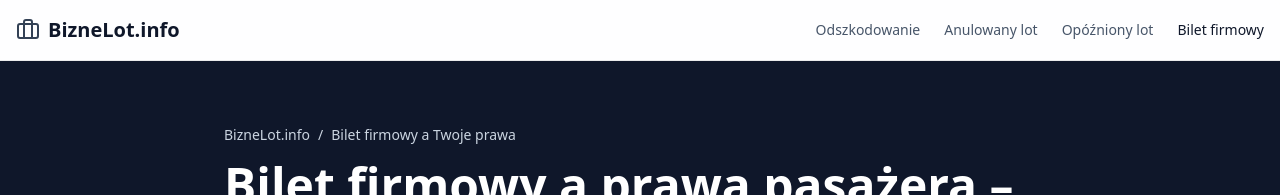
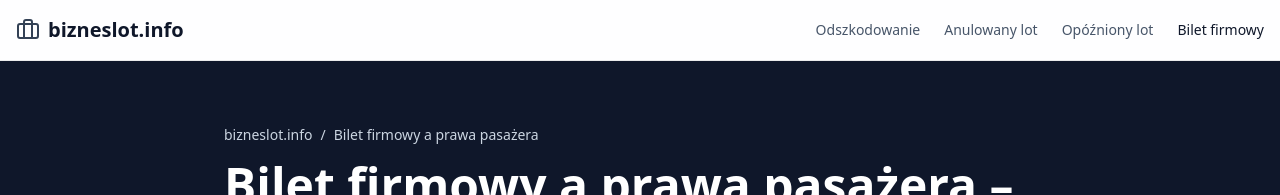
Before and after one commit to totawierzba-star/sg-6609a54d-9b8a-4031-afea-a06b0b5e1095-1773721747, a Next.js app: page /bilet-firmowy-prawa in a window 1280 px wide. Shown: the top 195 px of the page. Built offline with nearby package versions, Linux system fonts and the light colour scheme.

Commit message:
feat(seo): Add sitemap.xml and robots.txt

```diff
--- /dev/null
+++ b/public/googleaae0bdf5d630737e.html
@@ -0,0 +1 @@
+google-site-verification: googleaae0bdf5d630737e.html
--- a/src/pages/anulowany-lot-delegacja.tsx
+++ b/src/pages/anulowany-lot-delegacja.tsx
@@ -20,7 +20,7 @@ export default function AnulowanyLotDelegacja() {
             <div className="flex items-center justify-between">
               <Link href="/" className="flex items-center gap-2">
                 <Briefcase className="h-6 w-6 text-slate-700" />
-                <span className="text-xl font-bold text-slate-900">BizneLot.info</span>
+                <span className="text-xl font-bold text-slate-900">bizneslot.info</span>
               </Link>
               <nav className="hidden md:flex gap-6">
                 <Link href="/odszkodowanie-lot-sluzbowy" className="text-sm text-slate-600 hover:text-slate-900 transition-colors">
@@ -44,7 +44,7 @@ export default function AnulowanyLotDelegacja() {
         <section className="py-16 px-4 bg-slate-900 text-white">
           <div className="container mx-auto max-w-4xl">
             <div className="flex items-center gap-2 text-slate-300 text-sm mb-4">
-              <Link href="/" className="hover:text-white transition-colors">BizneLot.info</Link>
+              <Link href="/" className="hover:text-white transition-colors">bizneslot.info</Link>
               <span>/</span>
               <span>Anulowany lot w delegacji</span>
             </div>
@@ -565,7 +565,7 @@ export default function AnulowanyLotDelegacja() {
               <div>
                 <Link href="/" className="flex items-center gap-2 mb-4">
                   <Briefcase className="h-5 w-5 text-slate-700" />
-                  <span className="font-bold text-slate-900">BizneLot.info</span>
+                  <span className="font-bold text-slate-900">bizneslot.info</span>
                 </Link>
                 <p className="text-sm text-slate-600">
                   Portal edukacyjny o prawach pasażerów w podróżach służbowych.
@@ -623,7 +623,7 @@ export default function AnulowanyLotDelegacja() {
             </div>
 
             <div className="border-t mt-8 pt-8 text-center text-sm text-slate-600">
-              <p>© 2026 BizneLot.info. Portal edukacyjny o prawach pasażerów w podróżach służbowych.</p>
+              <p>© 2026 bizneslot.info. Portal edukacyjny o prawach pasażerów w podróżach służbowych.</p>
             </div>
           </div>
         </footer>
--- a/src/pages/bilet-firmowy-prawa.tsx
+++ b/src/pages/bilet-firmowy-prawa.tsx
@@ -9,8 +9,8 @@ export default function BiletFirmowyPrawa() {
   return (
     <>
       <SEO
-        title="Bilet firmowy a prawa pasażera – Kto ma prawo do odszkodowania?"
-        description="Czy bilet firmowy zmienia prawa pasażera? Kto dostaje odszkodowanie, gdy lot opłaca pracodawca? Kompleksowe wyjaśnienie zagadnień prawnych dotyczących podróży służbowych."
+        title="Bilet firmowy a prawa pasażera – Kompletny przewodnik"
+        description="Czy bilet opłacony przez firmę zmienia Twoje prawa jako pasażera? Kompleksowy przewodnik o prawach pracowników w podróżach służbowych."
       />
 
       <div className="min-h-screen bg-gradient-to-b from-slate-50 to-white">
@@ -20,7 +20,7 @@ export default function BiletFirmowyPrawa() {
             <div className="flex items-center justify-between">
               <Link href="/" className="flex items-center gap-2">
                 <Briefcase className="h-6 w-6 text-slate-700" />
-                <span className="text-xl font-bold text-slate-900">BizneLot.info</span>
+                <span className="text-xl font-bold text-slate-900">bizneslot.info</span>
               </Link>
               <nav className="hidden md:flex gap-6">
                 <Link href="/odszkodowanie-lot-sluzbowy" className="text-sm text-slate-600 hover:text-slate-900 transition-colors">
@@ -44,9 +44,9 @@ export default function BiletFirmowyPrawa() {
         <section className="py-16 px-4 bg-slate-900 text-white">
           <div className="container mx-auto max-w-4xl">
             <div className="flex items-center gap-2 text-slate-300 text-sm mb-4">
-              <Link href="/" className="hover:text-white transition-colors">BizneLot.info</Link>
+              <Link href="/" className="hover:text-white transition-colors">bizneslot.info</Link>
               <span>/</span>
-              <span>Bilet firmowy a Twoje prawa</span>
+              <span>Bilet firmowy a prawa pasażera</span>
             </div>
             <h1 className="text-4xl md:text-5xl font-bold mb-6 leading-tight">
               Bilet firmowy a prawa pasażera – Co się zmienia?
@@ -558,7 +558,7 @@ export default function BiletFirmowyPrawa() {
               <div>
                 <Link href="/" className="flex items-center gap-2 mb-4">
                   <Briefcase className="h-5 w-5 text-slate-700" />
-                  <span className="font-bold text-slate-900">BizneLot.info</span>
+                  <span className="font-bold text-slate-900">bizneslot.info</span>
                 </Link>
                 <p className="text-sm text-slate-600">
                   Portal edukacyjny o prawach pasażerów w podróżach służbowych.
@@ -616,7 +616,7 @@ export default function BiletFirmowyPrawa() {
             </div>
 
             <div className="border-t mt-8 pt-8 text-center text-sm text-slate-600">
-              <p>© 2026 BizneLot.info. Portal edukacyjny o prawach pasażerów w podróżach służbowych.</p>
+              <p>© 2026 bizneslot.info. Portal edukacyjny o prawach pasażerów w podróżach służbowych.</p>
             </div>
           </div>
         </footer>
--- a/src/pages/index.tsx
+++ b/src/pages/index.tsx
@@ -8,7 +8,7 @@ export default function Home() {
   return (
     <>
       <SEO
-        title="BizneLot.info – Prawa pasażerów w podróżach służbowych"
+        title="bizneslot.info – Prawa pasażerów w podróżach służbowych"
         description="Kompleksowy portal edukacyjny o prawach pracowników w delegacjach lotniczych. Dowiedz się, co Ci przysługuje, gdy lot służbowy zostanie opóźniony lub anulowany."
       />
 
@@ -19,7 +19,7 @@ export default function Home() {
             <div className="flex items-center justify-between">
               <div className="flex items-center gap-2">
                 <Briefcase className="h-6 w-6 text-slate-700" />
-                <span className="text-xl font-bold text-slate-900">BizneLot.info</span>
+                <span className="text-xl font-bold text-slate-900">bizneslot.info</span>
               </div>
               <nav className="hidden md:flex gap-6">
                 <Link href="/odszkodowanie-lot-sluzbowy" className="text-sm text-slate-600 hover:text-slate-900 transition-colors">
@@ -236,7 +236,7 @@ export default function Home() {
               <div>
                 <div className="flex items-center gap-2 mb-4">
                   <Briefcase className="h-5 w-5 text-slate-700" />
-                  <span className="font-bold text-slate-900">BizneLot.info</span>
+                  <span className="font-bold text-slate-900">bizneslot.info</span>
                 </div>
                 <p className="text-sm text-slate-600">
                   Portal edukacyjny o prawach pasażerów w podróżach służbowych.
@@ -294,7 +294,7 @@ export default function Home() {
             </div>
 
             <div className="border-t mt-8 pt-8 text-center text-sm text-slate-600">
-              <p>© 2026 BizneLot.info. Portal edukacyjny o prawach pasażerów w podróżach służbowych.</p>
+              <p>© 2026 bizneslot.info. Portal edukacyjny o prawach pasażerów w podróżach służbowych.</p>
             </div>
           </div>
         </footer>
--- a/src/pages/odszkodowanie-lot-sluzbowy.tsx
+++ b/src/pages/odszkodowanie-lot-sluzbowy.tsx
@@ -20,7 +20,7 @@ export default function OdskodowanieLotSluzbowy() {
             <div className="flex items-center justify-between">
               <Link href="/" className="flex items-center gap-2">
                 <Briefcase className="h-6 w-6 text-slate-700" />
-                <span className="text-xl font-bold text-slate-900">BizneLot.info</span>
+                <span className="text-xl font-bold text-slate-900">bizneslot.info</span>
               </Link>
               <nav className="hidden md:flex gap-6">
                 <Link href="/odszkodowanie-lot-sluzbowy" className="text-sm text-slate-900 font-medium">
@@ -44,7 +44,7 @@ export default function OdskodowanieLotSluzbowy() {
         <section className="py-16 px-4 bg-slate-900 text-white">
           <div className="container mx-auto max-w-4xl">
             <div className="flex items-center gap-2 text-slate-300 text-sm mb-4">
-              <Link href="/" className="hover:text-white transition-colors">BizneLot.info</Link>
+              <Link href="/" className="hover:text-white transition-colors">bizneslot.info</Link>
               <span>/</span>
               <span>Odszkodowanie za lot służbowy</span>
             </div>
@@ -518,7 +518,7 @@ export default function OdskodowanieLotSluzbowy() {
               <div>
                 <Link href="/" className="flex items-center gap-2 mb-4">
                   <Briefcase className="h-5 w-5 text-slate-700" />
-                  <span className="font-bold text-slate-900">BizneLot.info</span>
+                  <span className="font-bold text-slate-900">bizneslot.info</span>
                 </Link>
                 <p className="text-sm text-slate-600">
                   Portal edukacyjny o prawach pasażerów w podróżach służbowych.
@@ -576,7 +576,7 @@ export default function OdskodowanieLotSluzbowy() {
             </div>
 
             <div className="border-t mt-8 pt-8 text-center text-sm text-slate-600">
-              <p>© 2026 BizneLot.info. Portal edukacyjny o prawach pasażerów w podróżach służbowych.</p>
+              <p>© 2026 bizneslot.info. Portal edukacyjny o prawach pasażerów w podróżach służbowych.</p>
             </div>
           </div>
         </footer>
--- a/src/pages/opozniony-lot-delegacja.tsx
+++ b/src/pages/opozniony-lot-delegacja.tsx
@@ -20,7 +20,7 @@ export default function OpoznionyLotDelegacja() {
             <div className="flex items-center justify-between">
               <Link href="/" className="flex items-center gap-2">
                 <Briefcase className="h-6 w-6 text-slate-700" />
-                <span className="text-xl font-bold text-slate-900">BizneLot.info</span>
+                <span className="text-xl font-bold text-slate-900">bizneslot.info</span>
               </Link>
               <nav className="hidden md:flex gap-6">
                 <Link href="/odszkodowanie-lot-sluzbowy" className="text-sm text-slate-600 hover:text-slate-900 transition-colors">
@@ -44,7 +44,7 @@ export default function OpoznionyLotDelegacja() {
         <section className="py-16 px-4 bg-slate-900 text-white">
           <div className="container mx-auto max-w-4xl">
             <div className="flex items-center gap-2 text-slate-300 text-sm mb-4">
-              <Link href="/" className="hover:text-white transition-colors">BizneLot.info</Link>
+              <Link href="/" className="hover:text-white transition-colors">bizneslot.info</Link>
               <span>/</span>
               <span>Opóźniony lot w delegacji</span>
             </div>
@@ -608,7 +608,7 @@ export default function OpoznionyLotDelegacja() {
               <div>
                 <Link href="/" className="flex items-center gap-2 mb-4">
                   <Briefcase className="h-5 w-5 text-slate-700" />
-                  <span className="font-bold text-slate-900">BizneLot.info</span>
+                  <span className="font-bold text-slate-900">bizneslot.info</span>
                 </Link>
                 <p className="text-sm text-slate-600">
                   Portal edukacyjny o prawach pasażerów w podróżach służbowych.
@@ -666,7 +666,7 @@ export default function OpoznionyLotDelegacja() {
             </div>
 
             <div className="border-t mt-8 pt-8 text-center text-sm text-slate-600">
-              <p>© 2026 BizneLot.info. Portal edukacyjny o prawach pasażerów w podróżach służbowych.</p>
+              <p>© 2026 bizneslot.info. Portal edukacyjny o prawach pasażerów w podróżach służbowych.</p>
             </div>
           </div>
         </footer>
--- a/src/pages/pracodawca-a-odszkodowanie.tsx
+++ b/src/pages/pracodawca-a-odszkodowanie.tsx
@@ -5,12 +5,12 @@ import { Button } from "@/components/ui/button";
 import { Card, CardContent, CardDescription, CardHeader, CardTitle } from "@/components/ui/card";
 import { Alert, AlertDescription, AlertTitle } from "@/components/ui/alert";
 
-export default function PracodawcaOdszkodowanie() {
+export default function PracodawcaAOdszkodowanie() {
   return (
     <>
       <SEO
-        title="Pracodawca a odszkodowanie lotnicze – Czy musisz oddać pieniądze firmie?"
-        description="Czy pracodawca może żądać zwrotu odszkodowania za lot służbowy? Co mówi prawo pracy i europejskie? Kompleksowy przewodnik dla pracowników podróżujących służbowo."
+        title="Pracodawca a odszkodowanie lotnicze – Czy firma może żądać zwrotu?"
+        description="Czy pracodawca ma prawo żądać zwrotu odszkodowania za lot służbowy? Analiza prawna relacji pracownik-pracodawca w kontekście rozporządzenia UE 261/2004."
       />
 
       <div className="min-h-screen bg-gradient-to-b from-slate-50 to-white">
@@ -20,7 +20,7 @@ export default function PracodawcaOdszkodowanie() {
             <div className="flex items-center justify-between">
               <Link href="/" className="flex items-center gap-2">
                 <Briefcase className="h-6 w-6 text-slate-700" />
-                <span className="text-xl font-bold text-slate-900">BizneLot.info</span>
+                <span className="text-xl font-bold text-slate-900">bizneslot.info</span>
               </Link>
               <nav className="hidden md:flex gap-6">
                 <Link href="/odszkodowanie-lot-sluzbowy" className="text-sm text-slate-600 hover:text-slate-900 transition-colors">
@@ -44,7 +44,7 @@ export default function PracodawcaOdszkodowanie() {
         <section className="py-16 px-4 bg-slate-900 text-white">
           <div className="container mx-auto max-w-4xl">
             <div className="flex items-center gap-2 text-slate-300 text-sm mb-4">
-              <Link href="/" className="hover:text-white transition-colors">BizneLot.info</Link>
+              <Link href="/" className="hover:text-white transition-colors">bizneslot.info</Link>
               <span>/</span>
               <span>Pracodawca a odszkodowanie</span>
             </div>
@@ -672,7 +672,7 @@ export default function PracodawcaOdszkodowanie() {
               <div>
                 <Link href="/" className="flex items-center gap-2 mb-4">
                   <Briefcase className="h-5 w-5 text-slate-700" />
-                  <span className="font-bold text-slate-900">BizneLot.info</span>
+                  <span className="font-bold text-slate-900">bizneslot.info</span>
                 </Link>
                 <p className="text-sm text-slate-600">
                   Portal edukacyjny o prawach pasażerów w podróżach służbowych.
@@ -730,7 +730,7 @@ export default function PracodawcaOdszkodowanie() {
             </div>
 
             <div className="border-t mt-8 pt-8 text-center text-sm text-slate-600">
-              <p>© 2026 BizneLot.info. Portal edukacyjny o prawach pasażerów w podróżach służbowych.</p>
+              <p>© 2026 bizneslot.info. Portal edukacyjny o prawach pasażerów w podróżach służbowych.</p>
             </div>
           </div>
         </footer>
```
Also changed, not shown: src/pages/_document.tsx (+23 -1 lines), public/robots.txt (added), 1 other file (tests, documents, lock files or other folders).
